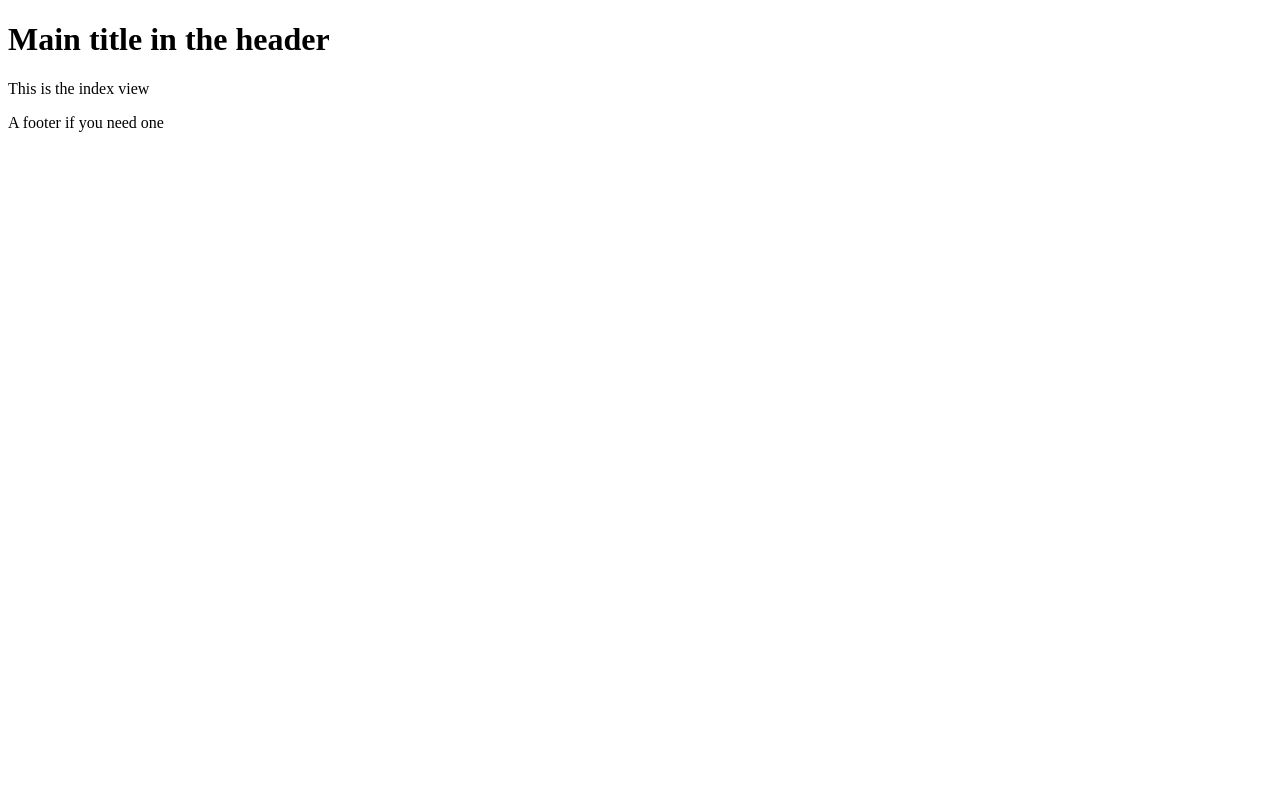
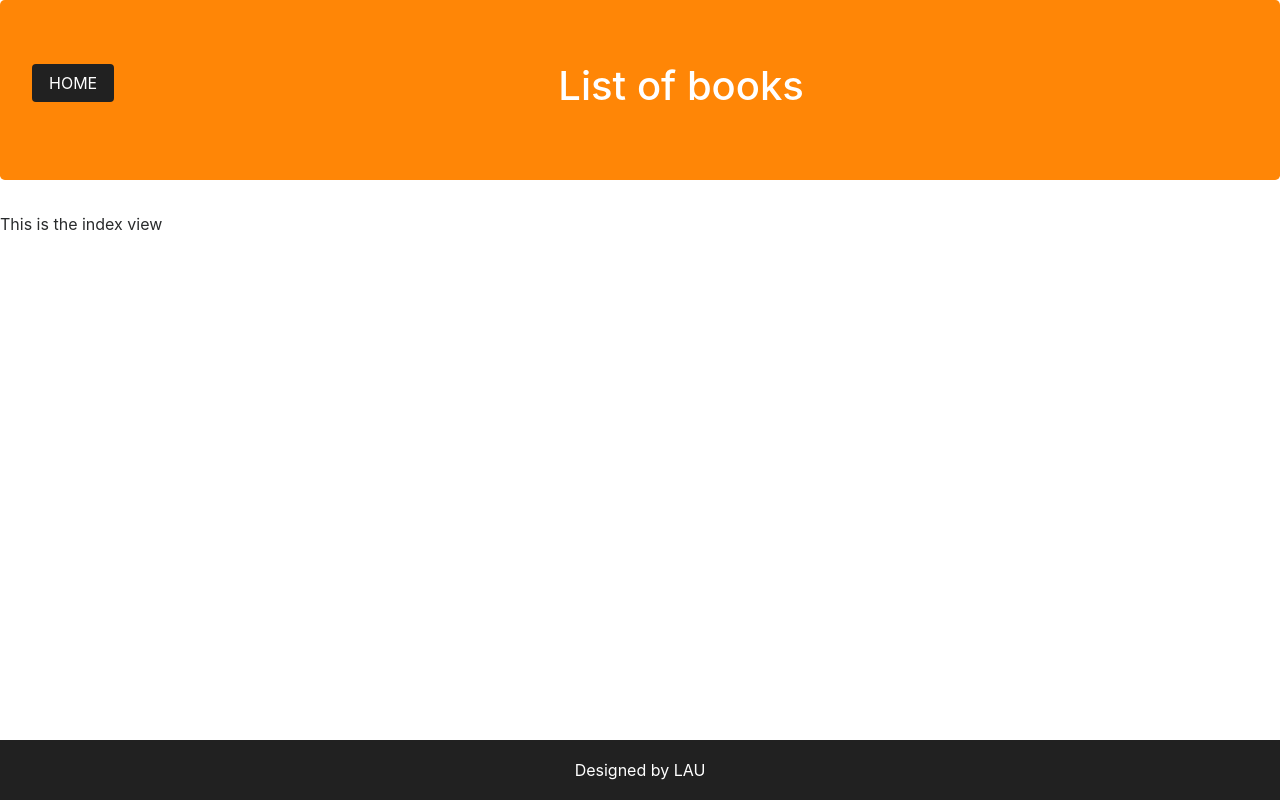
Before and after one commit to Lezzyy/LibraryHandle, a PHP site: page /views/indexVue.php in a window 1280 px wide. Run offline with PHP 8.4, Linux system fonts and the light colour scheme.

Commit message:
customized  header & footer

```diff
--- a/assets/css/main.css
+++ b/assets/css/main.css
@@ -94,6 +94,43 @@ textarea {
 /* ==========================================================================
    Author's custom styles
    ========================================================================== */
+   /*header start*/
+     .jumbotron {
+       background-color: #FF8606;
+       color: white;
+     }
+
+     .header .btn-custom{
+       float:left;
+       background-color: #212121;
+       color: white;
+     }
+
+     .header .btn-custom:hover{
+       float:left;
+       background-color: #003D4E;
+       color:#FFAA00;
+     }
+
+     /*end header*/
+
+     /*footer start*/
+
+     footer {
+     margin-top: -100px;
+     position: fixed;
+     left: 0;
+     bottom: 0;
+     width: 100%;
+     background-color: #212121;
+     height: 60px;
+     line-height: 60px;
+     color: white;
+     text-align: center;
+     }
+
+     /*end footer*/
+
 
 
 
--- a/views/template/footer.php
+++ b/views/template/footer.php
@@ -1,5 +1,5 @@
 <footer>
-  <p>A footer if you need one</p>
+  <p>Designed by LAU</p>
 </footer>
 
 </body>
--- a/views/template/header.php
+++ b/views/template/header.php
@@ -2,9 +2,16 @@
 <html>
   <head>
     <meta charset="utf-8">
-    <title>Your site title</title>
+    <title>Library Handle</title>
+    <link rel="stylesheet" href="https://maxcdn.bootstrapcdn.com/bootstrap/4.0.0-alpha.6/css/bootstrap.min.css" integrity="sha384-rwoIResjU2yc3z8GV/NPeZWAv56rSmLldC3R/AZzGRnGxQQKnKkoFVhFQhNUwEyJ" crossorigin="anonymous">
+    <link rel="stylesheet" href="../assets/css/main.css">
+    <link href="https://fonts.googleapis.com/css?family=Roboto+Condensed" rel="stylesheet">
   </head>
   <body>
     <header>
-      <h1>Main title in the header</h1>
+      <div class="header jumbotron">
+          <a href="../controllers/index.php" class="btn btn-custom">HOME</a>
+          <h1 class="text-center">List of books</h1>
+      </div>
+
     </header>
```
